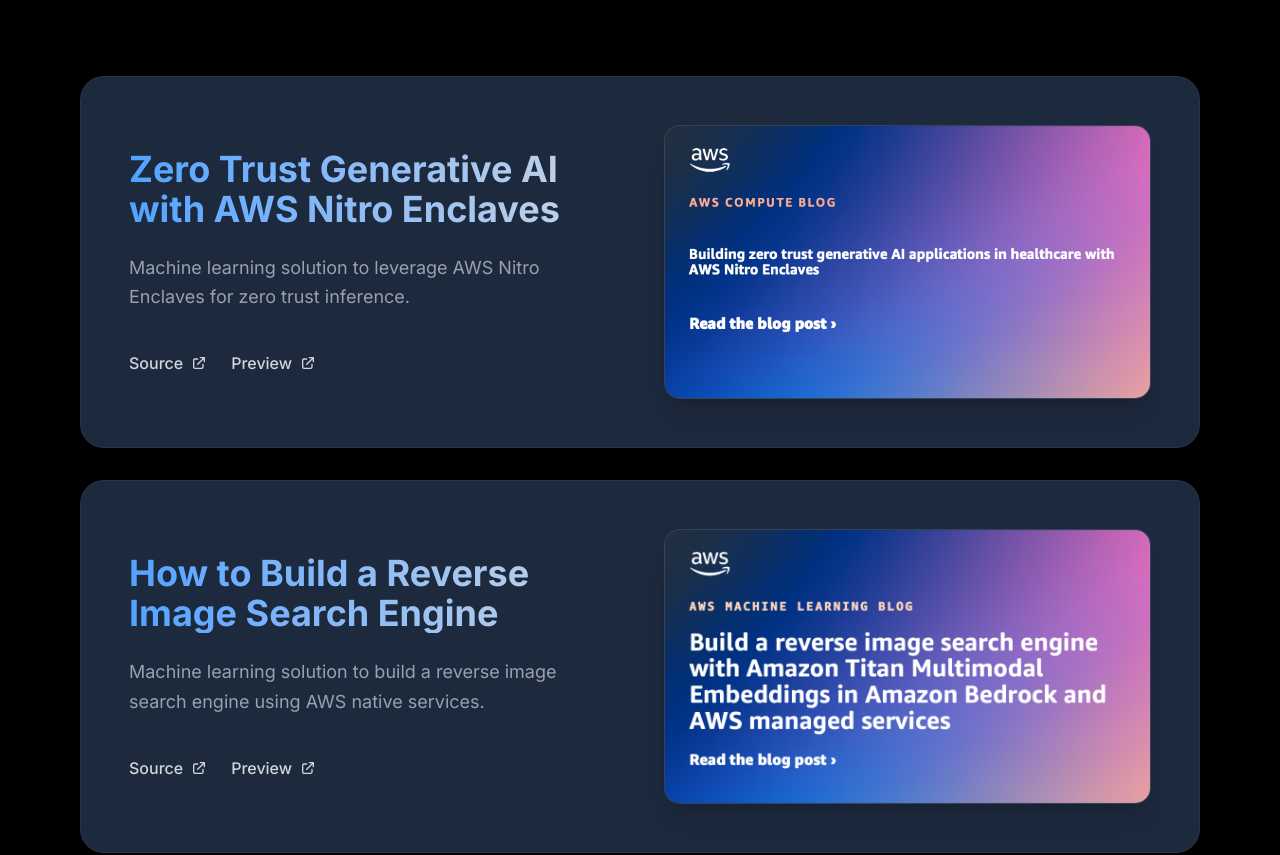
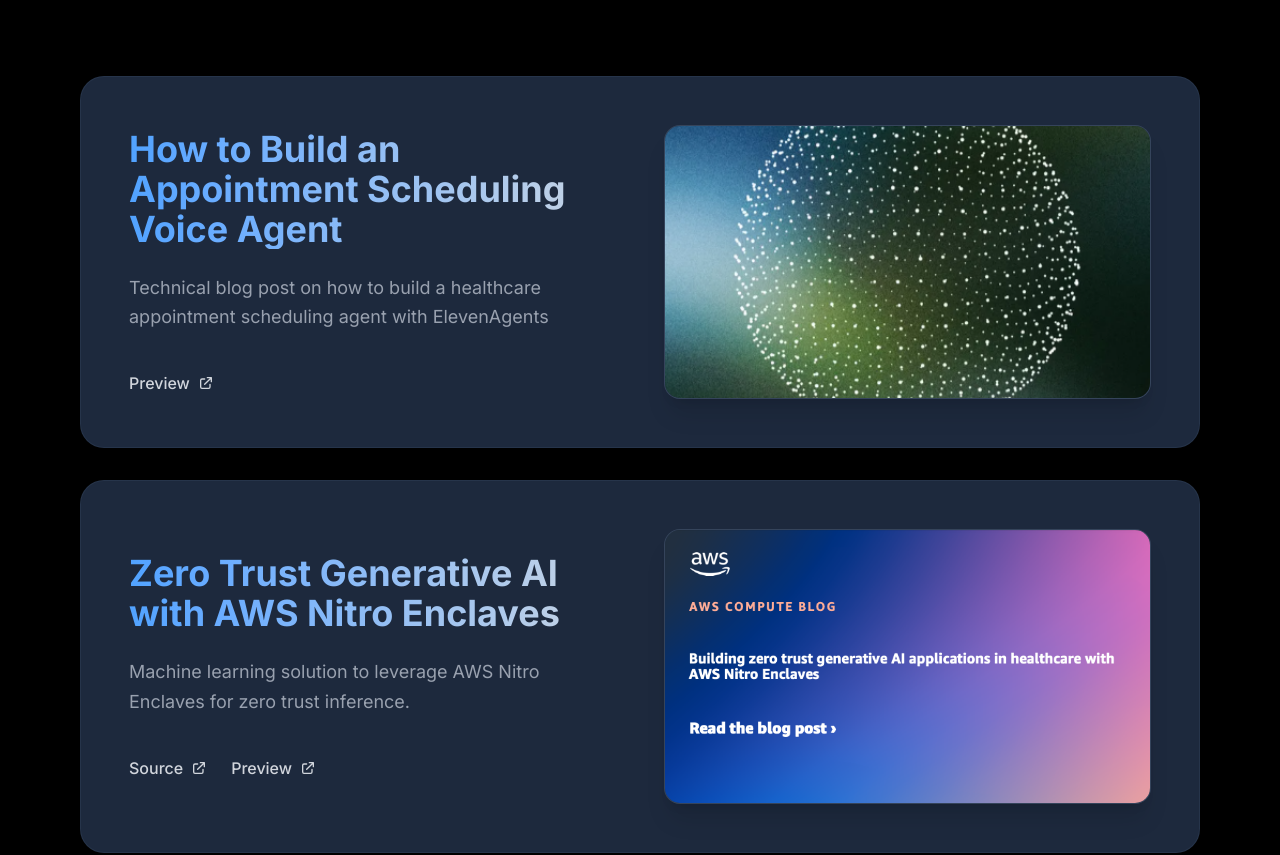
Before and after one commit to nathanpogue6/npogue-portfolio, a Next.js app: page / in a window 1280 px wide. Shown: the part 3480-4335 px from the top of the page. Built offline with nearby package versions, Linux system fonts and the light colour scheme.

Commit message:
added project

```diff
--- /dev/null
+++ b/extract-images.mjs
@@ -0,0 +1,5 @@
+import fs from 'fs'
+
+const html = fs.readFileSync(process.argv[2], 'utf8')
+const matches = [...html.matchAll(/payloadcms\/[^"'\\]+\.(webp|png|jpg|jpeg)/gi)].map(m => m[0])
+console.log([...new Set(matches)].join('\n'))
--- a/src/components/Projects.tsx
+++ b/src/components/Projects.tsx
@@ -61,6 +61,12 @@
   }, [measureLayout])
 
   const projects = [
+    {
+      title: "How to Build an Appointment Scheduling Voice Agent",
+      description: "Technical blog post on how to build a healthcare appointment scheduling agent with ElevenAgents",
+      image: "/projects/healthcare-scheduling-agent.png",
+      previewUrl: "https://elevenlabs.io/blog/elevenagents-for-healthcare-build-an-inbound-appointment-scheduling-agent"
+    },
     {
       title: "Zero Trust Generative AI with AWS Nitro Enclaves",
       description: "Machine learning solution to leverage AWS Nitro Enclaves for zero trust inference.",
@@ -161,6 +167,7 @@
                     </p>
 
                     <div className="flex gap-6 pt-4">
+                      {project.sourceUrl && (
                         <a
                           href={project.sourceUrl}
                           target="_blank"
@@ -172,6 +179,7 @@
                             <path strokeLinecap="round" strokeLinejoin="round" strokeWidth={2} d="M10 6H6a2 2 0 00-2 2v10a2 2 0 002 2h10a2 2 0 002-2v-4M14 4h6m0 0v6m0-6L10 14" />
                           </svg>
                         </a>
+                      )}
 
                       {project.backendUrl && (
                         <a
@@ -205,7 +213,7 @@
 
                   <div className="relative">
                     <a
-                      href={index < 2 && project.previewUrl ? project.previewUrl : project.sourceUrl}
+                      href={project.previewUrl ?? project.sourceUrl}
                       target="_blank"
                       rel="noopener noreferrer"
                       className="block relative rounded-2xl overflow-hidden bg-slate-700/50 border border-slate-600/50 shadow-xl hover:border-blue-500/50 transition-all duration-300 cursor-pointer group"
```
Also changed, not shown: public/projects/healthcare-scheduling-agent.png (added), public/projects/healthcare-scheduling-agent.webp (added). Lines whose indentation alone changed are shown as unchanged.
